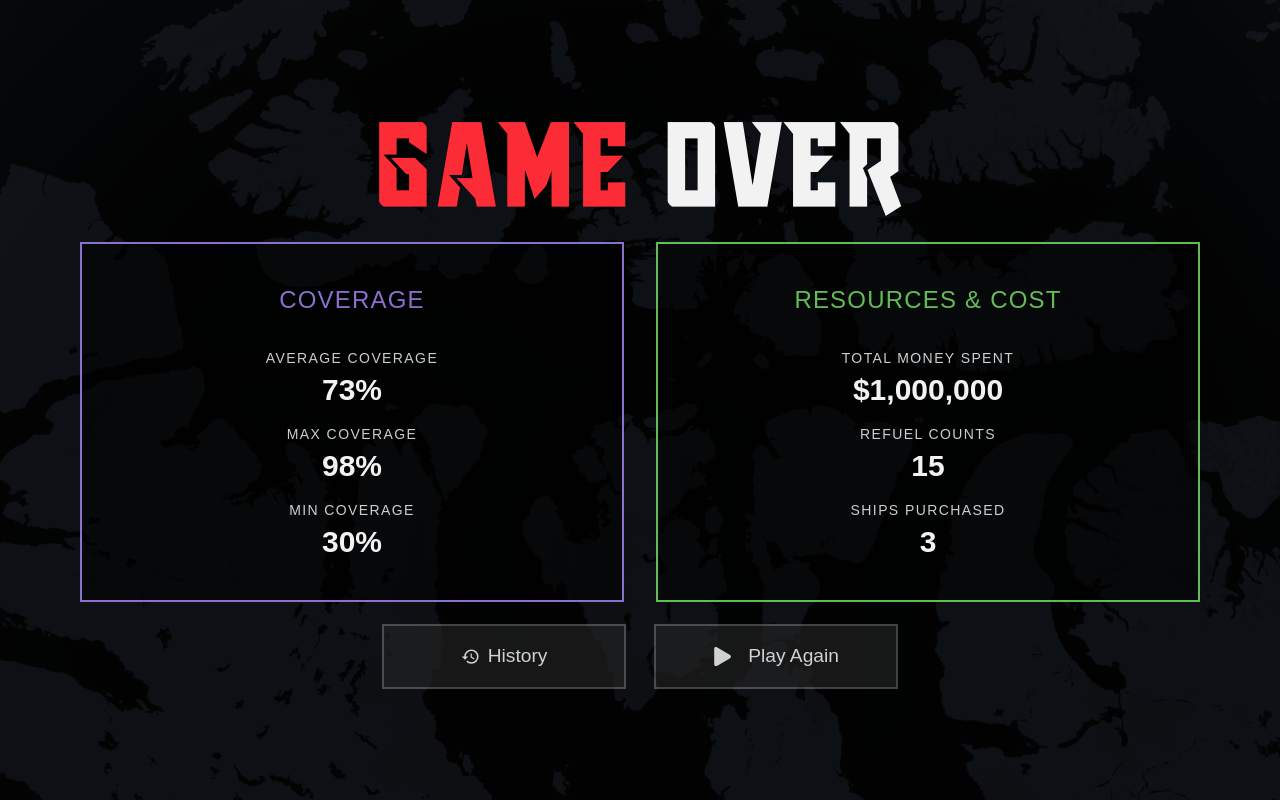
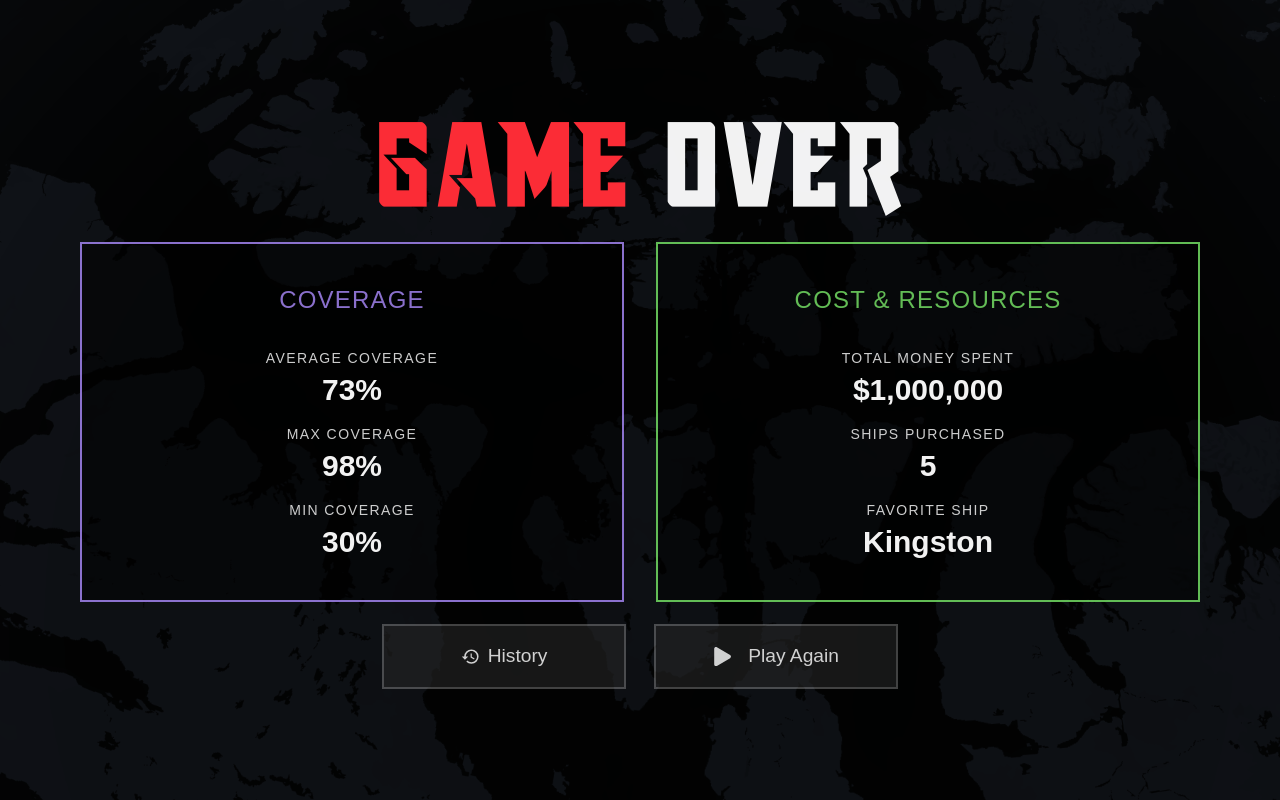
Before and after one commit to Sam-Drake-2007/CANshield, a React (Vite) app: page /results in a window 1280 px wide. Built offline with nearby package versions, Linux system fonts and the light colour scheme; a web font is replaced by a local one.

Commit message:
changed things with the results page

```diff
--- a/src/pages/results/ResultsPage.jsx
+++ b/src/pages/results/ResultsPage.jsx
@@ -31,8 +31,8 @@ export default function Results() {
 
     const cost_stats = [
         { id: 4, name: 'Total Money Spent', value: '$1,000,000' },
-        { id: 5, name: 'Refuel Counts', value: '15' },
-        { id: 6, name: 'Ships Purchased', value: '3' },
+        { id: 5, name: 'Ships Purchased', value: '5' },
+        { id: 6, name: 'Favorite Ship', value: 'Kingston' },
     ];
 
     return (
@@ -73,7 +73,7 @@ export default function Results() {
                 <div className="flex-1 bg-black/50 p-10 border-2 border-green/80
                  hover:border-green hover:text-green hover:shadow-[0_0_20px_green] duration-300 hover:duration-300">
                     <p className="text-green/80 text-2xl font-arame uppercase tracking-wider text-center mb-6">
-                        Resources & Cost
+                        Cost & Resources
                     </p>
                     <dl className="flex flex-col gap-2 text-center">
                         {cost_stats.map((stat) => (
@@ -155,7 +155,7 @@ export default function Results() {
                                             itemStyle={{ color: '#fff', fontFamily: 'arame' }}
                                             labelStyle={{ color: '#fff', fontFamily: 'arame'}}
                                             formatter={(value, name) => {
-                                                if (name === "Cost") return [`$${(value * 1000).toLocaleString()}`, "Total Cost"];
+                                                if (name === "Cost & Resources") return [`$${(value * 1000).toLocaleString()}`, "Total Cost"];
                                                 if (name === "Coverage %") {
                                                     const real_percent = ((value / max_cost) * 100).toFixed(0);
                                                     return [`${real_percent}%`, "Coverage"];
@@ -184,7 +184,7 @@ export default function Results() {
                                             stroke="#7AEA69"
                                             strokeWidth={3}
                                             dot={{ r: 4, fill: '#7AEA69' }}
-                                            name="Cost"
+                                            name="Cost & Resources"
                                         />
                                     </LineChart>
                                 </ResponsiveContainer>
```
